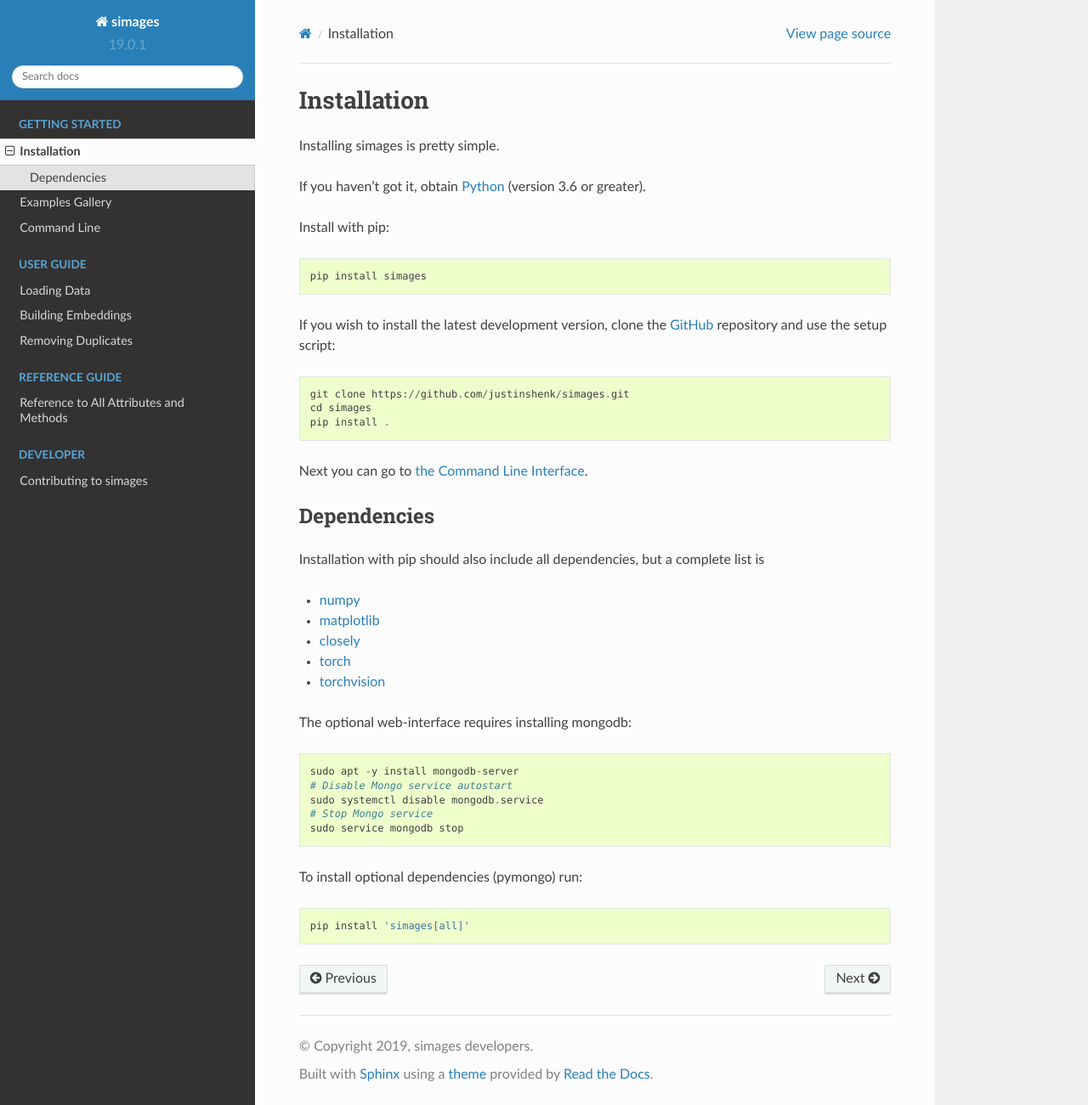
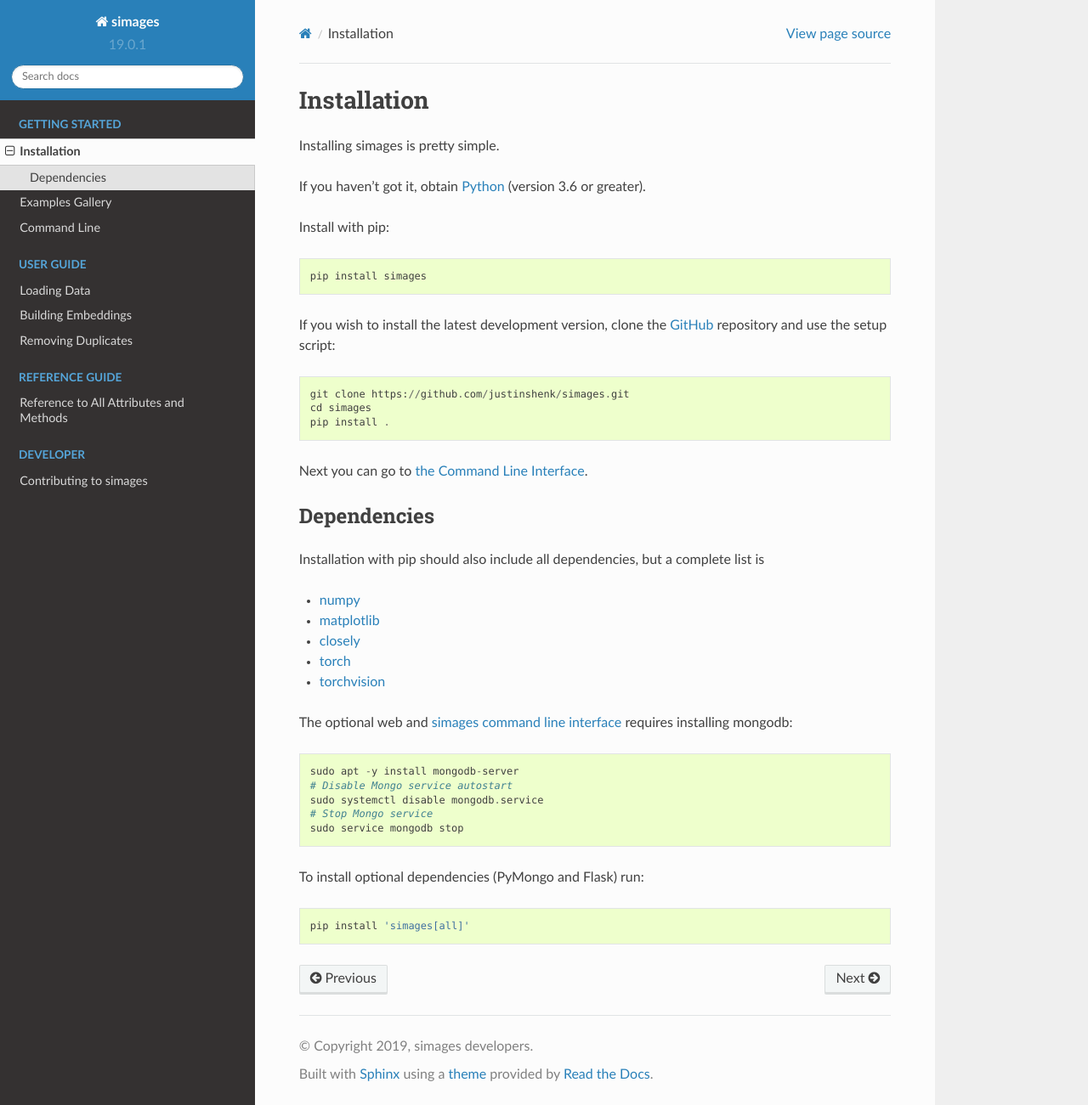
Before and after one commit to JustinShenk/simages, a Sphinx documentation site: the page built from docs/source/install.rst, in a window 1280 px wide and 1301 px high. Shown: the whole window at 85% size. Built offline with Sphinx 7.4.7 and the Read the Docs theme 2.0.0, drawn with Linux system fonts in a browser that asks for light colours.

Commit message:
Update docs

```diff
--- a/docs/source/install.rst
+++ b/docs/source/install.rst
@@ -10,6 +10,7 @@
 Install with pip::
 
    pip install simages
+
 
 If you wish to install the latest development version, clone the GitHub_ repository and use the setup script::
 
@@ -31,7 +32,7 @@
 - torch_
 - torchvision_
 
-The optional web-interface requires installing mongodb::
+The optional web and :ref:`simages command line interface <cli>` requires installing mongodb::
 
     sudo apt -y install mongodb-server
     # Disable Mongo service autostart
@@ -39,7 +40,7 @@
     # Stop Mongo service
     sudo service mongodb stop
 
-To install optional dependencies (pymongo) run::
+To install optional dependencies (PyMongo and Flask) run::
 
   pip install 'simages[all]'
 
```
